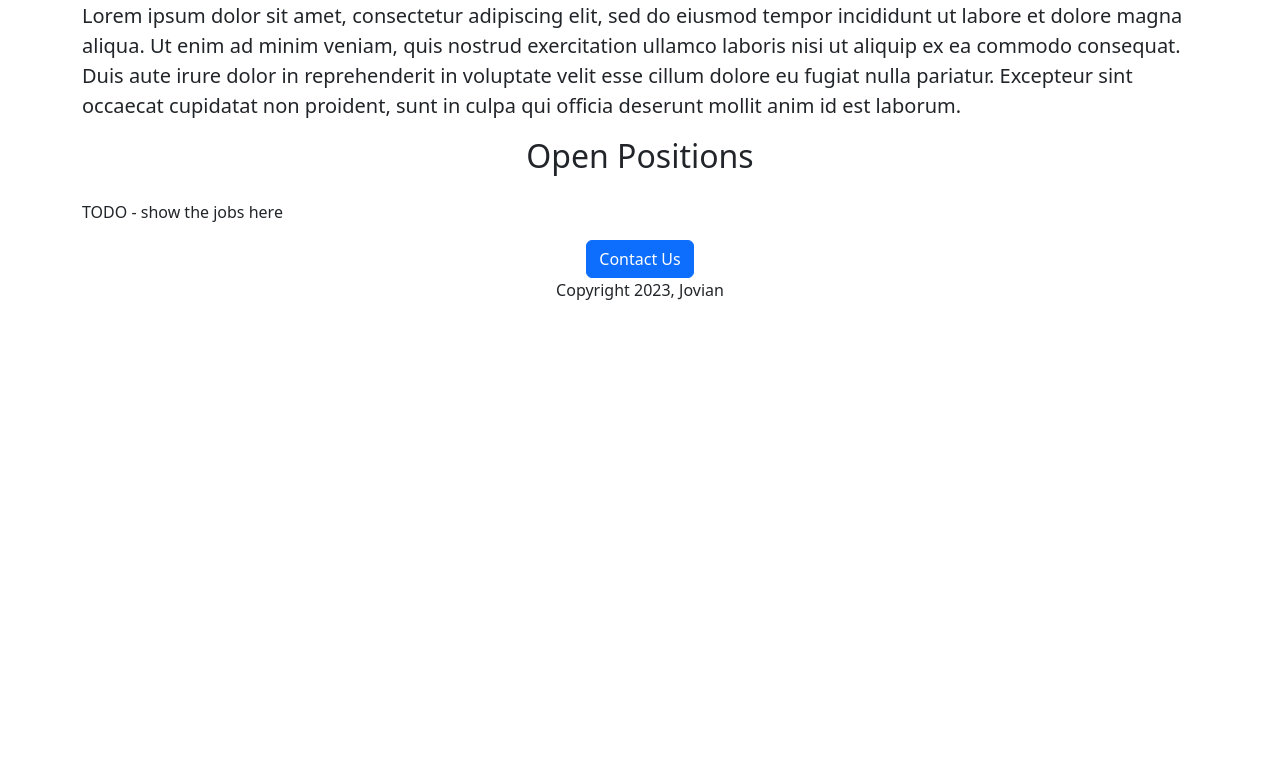
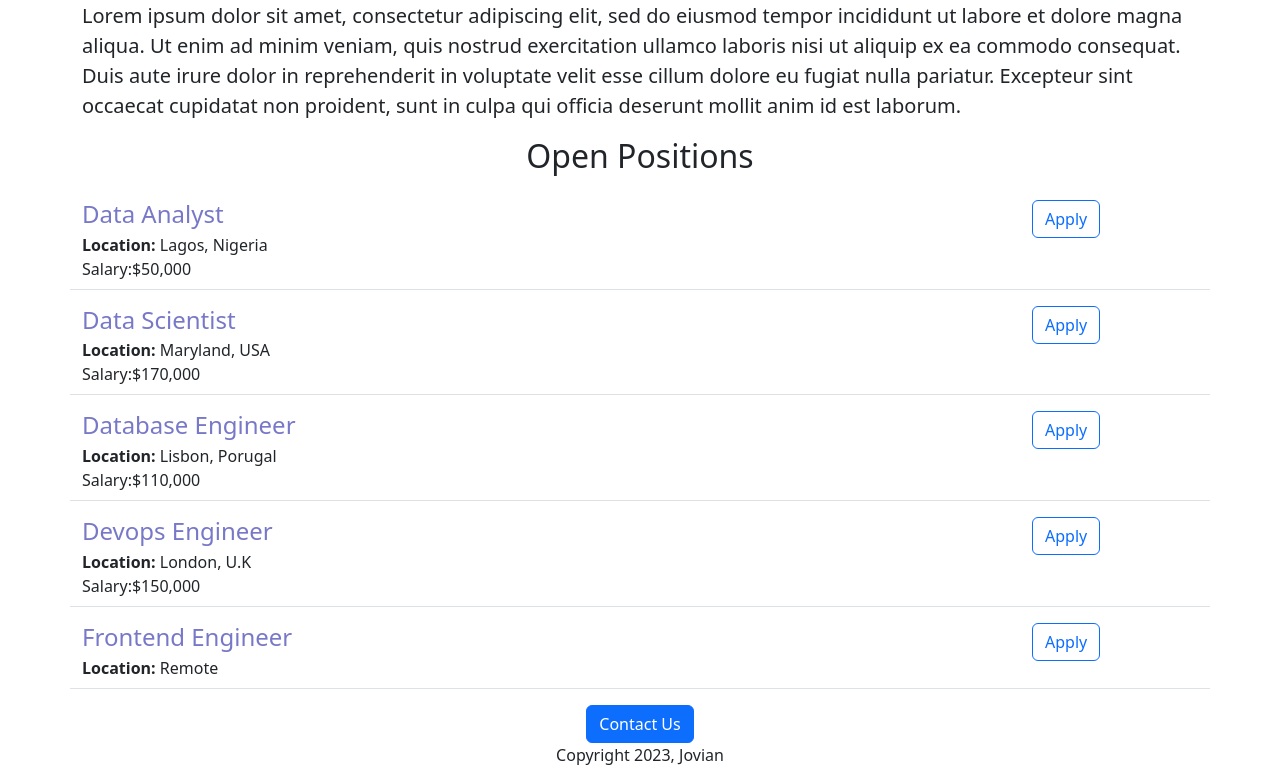
Before and after one commit to Vikings-Code/dovian, a Flask app: page / in a window 1280 px wide. Shown: the part 485-1268 px from the top of the page. Before the commit the page ends 785 px from the top, so only its background shows below. Run offline with Flask 3, Linux system fonts and the light colour scheme.

Commit message:
Added dynamic data and api route

```diff
--- a/app.py
+++ b/app.py
@@ -1,12 +1,48 @@
-from flask import Flask, render_template
+from flask import Flask, render_template, jsonify
 
 app = Flask(__name__)
+
+JOBS = [
+  {
+   'id':1,
+   'title': 'Data Analyst',
+    'location': 'Lagos, Nigeria',
+    'salary': '$50,000'
+  },
+    {
+   'id':2,
+   'title': 'Data Scientist',
+    'location': 'Maryland, USA',
+    'salary': '$170,000'
+  },
+    {
+   'id':3,
+   'title': 'Database Engineer',
+    'location': 'Lisbon, Porugal',
+    'salary': '$110,000'
+  },
+    {
+   'id':1,
+   'title': 'Devops Engineer',
+    'location': 'London, U.K',
+    'salary': '$150,000'
+  },
+    {
+   'id':1,
+   'title': 'Frontend Engineer',
+    'location': 'Remote',
+  }
+]
 
 
 @app.route("/")
 def hello_jovian():
-  return render_template('home.html')
+  return render_template('home.html',jobs=JOBS, company_name='Jovian')
 
+
+@app.route("/api/jobs")
+def list_jobs():
+  return jsonify(JOBS )
 
 if __name__ == "__main__":
   app.run(host='0.0.0.0', debug=True)
--- a/templates/home.html
+++ b/templates/home.html
@@ -15,12 +15,15 @@
   </head>
   <body>
     <div class="container">
-    <h1 class="text-center">Jovian Careers</h1>
+    <h1 class="text-center">{{company_name}} Careers</h1>
     <img id="banner"class="img-fluid"src="https://jovian-careers-website--victorelegbede.repl.co/static/banner.jpeg" alt="Jovian Image" height="320">
     <h2 class="text-center mt-2 mb-4">About Jovian</h2>
     <p class="lead">Lorem ipsum dolor sit amet, consectetur adipiscing elit, sed do eiusmod tempor incididunt ut labore et dolore magna aliqua. Ut enim ad minim veniam, quis nostrud exercitation ullamco laboris nisi ut aliquip ex ea commodo consequat. Duis aute irure dolor in reprehenderit in voluptate velit esse cillum dolore eu fugiat nulla pariatur. Excepteur sint occaecat cupidatat non proident, sunt in culpa qui officia deserunt mollit anim id est laborum.</p>
     <h2 class="text-center mt-2 mb-4">Open Positions</h2>
-    <p>TODO - show the jobs here</p>
+    <div>{% for job in jobs %}
+        {% include 'job_item.html' %}
+      {% endfor %}
+    </div>
       <div class="text-center">
     <button class="btn btn-primary btn-large">Contact Us</button>
         <p class mt-4>Copyright 2023, Jovian</p>
--- /dev/null
+++ b/templates/job_item.html
@@ -0,0 +1,19 @@
+<div style="margin-bottom:16px; padding-bottom:8px;" class="border-bottom row">
+  <div class="col-10">
+  <h4
+    style="color:rgb(120,120,200); margin-bottom:4px;">
+    {{job['title']}}
+  </h4>
+  <div>
+    <b>Location:</b> {{job['location']}}
+  </div>
+  {% if 'salary' in job %}
+    <div>
+      <b></b>Salary:</b>{{job['salary']}}
+    </div>
+  {% endif %}
+  </div>
+  <div class="col">
+  <button type="button" class="btn btn-outline-primary">Apply</button>
+  </div>
+</div>
```
